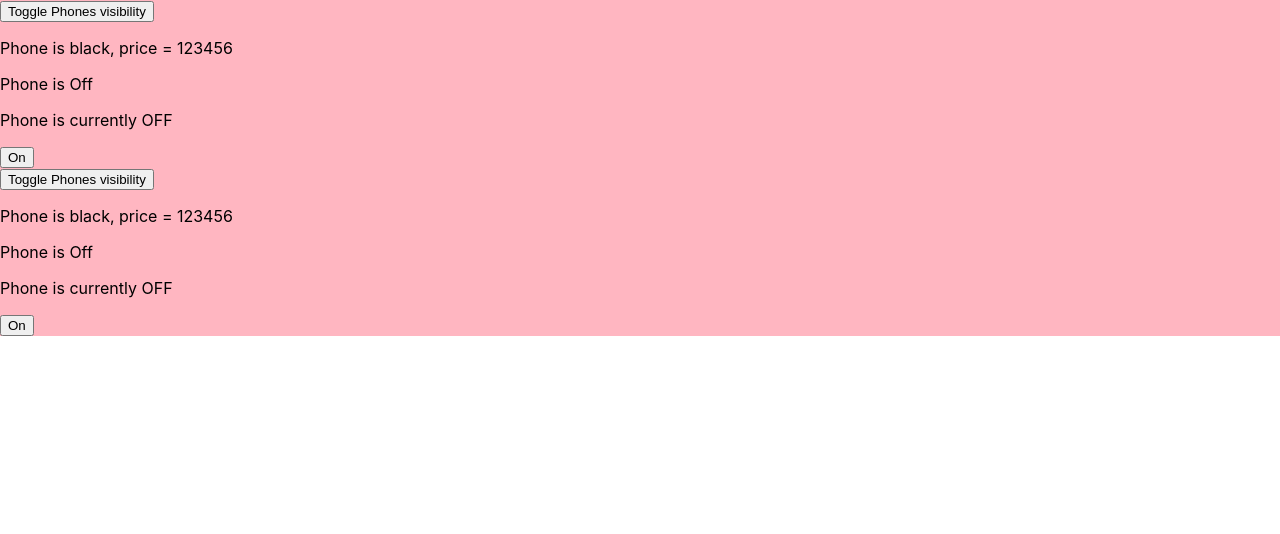
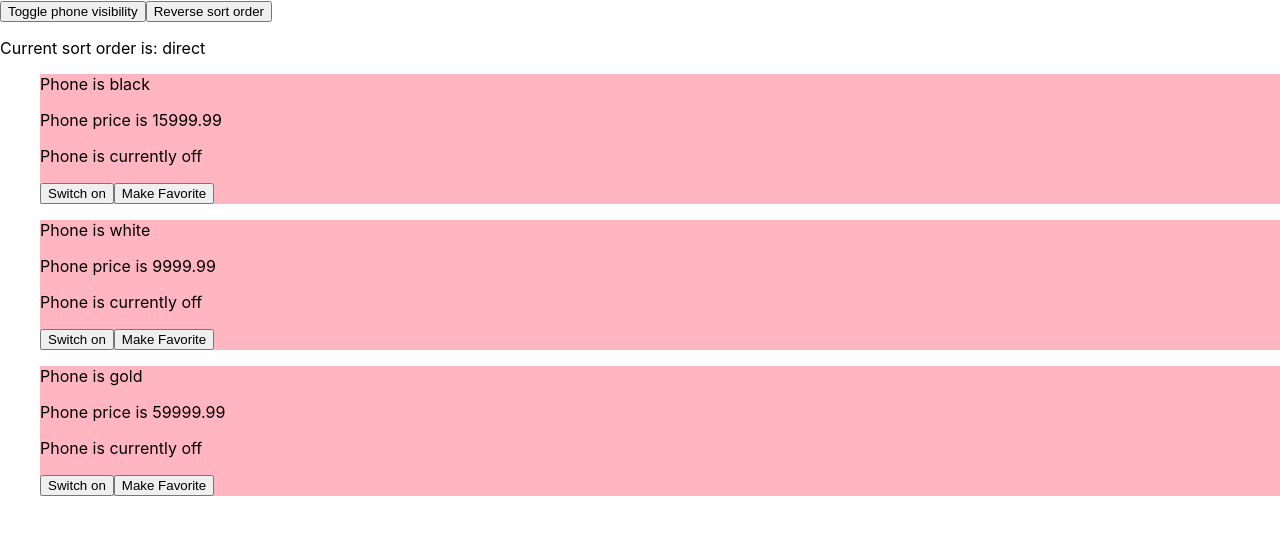
Before and after one commit to MicHaeLNgSd/fresh-branches-react, a React (Create React App) app: page / in a window 1280 px wide. Shown: the top 534 px of the page. Built offline with nearby package versions, Linux system fonts and the light colour scheme.

Commit message:
rewrite everything

```diff
--- a/src/App.js
+++ b/src/App.js
@@ -1,24 +1,10 @@
 import './App.css';
-import Greetings from './components/Greetings';
-import Header from './components/Header';
-import Paragraph from './components/Paragraph';
-import Phone from './components/Phone';
+import PhoneDashboard from './components/PhoneDashboard';
 
 function App(props) {
-  // props.state = {
-
-  // };
-
-  // phones: [
-  //   { id: 0, color: 'black', price: 789456 },
-  //   { id: 1, color: 'black', price: 456879 },
-  // ];
-  // const listOfPhones = phones.map((p) => <Phone color={p.color} price={p.price} />);
   return (
     <>
-      {/* {listOfPhones} */}
-      <Phone color="black" price="123456" />
-      <Phone color="black" price="123456" />
+      <PhoneDashboard />
     </>
   );
 }
--- a/src/components/Phone/index.jsx
+++ b/src/components/Phone/index.jsx
@@ -1,74 +1,50 @@
 import React from 'react';
 import './style.css';
-
 class Phone extends React.Component {
   constructor(props) {
     super(props);
-    this.state = { isPhoneOn: false, isPhoneShown: true };
+    this.state = {
+      isOn: false,
+    };
   }
 
-  handleToggleState = () => {
+  handleToggle = () => {
+    const { isOn } = this.state;
     this.setState({
-      isPhoneOn: !this.state.isPhoneOn,
-    });
-    // this.setState((state) => ({
-    //   isPhoneOn: !state.isPhoneOn,
-    // }));
-  };
-
-  handleVisibility = () => {
-    this.setState({
-      isPhoneShown: !this.state.isPhoneShown,
+      isOn: !isOn,
     });
   };
 
   render() {
-    const { color, price } = this.props;
-    const { isPhoneOn, isPhoneShown } = this.state;
+    const {
+      phone: { color, price, isFavorite, id },
+      toggleFavorite,
+    } = this.props;
+    const { isOn } = this.state;
 
-    const phoneStatus = isPhoneOn ? <PhoneOnText /> : <PhoneOffText />;
-    const classDiv = isPhoneOn ? 'on' : 'off';
+    const phoneStatus = isOn ? <PhoneOnText /> : <PhoneOffText />;
+    const containerClass = `phoneContainer ${isOn ? 'on' : 'off'}`;
 
     return (
-      <div className={classDiv}>
-        <button onClick={this.handleVisibility}>Toggle Phones visibility</button>
-        <p>
-          Phone is {color}, price = {price}
-        </p>
-        {isPhoneShown && (
-          <>
-            <p>Phone is {isPhoneOn ? 'On' : 'Off'}</p>
-            {phoneStatus}
-          </>
-        )}
-        <button onClick={this.handleToggleState}>{!isPhoneOn ? 'On' : 'Off'}</button>
+      <div className={containerClass}>
+        <p>Phone is {color}</p>
+        <p>Phone price is {price}</p>
+        {phoneStatus}
+        {isFavorite && <p>Phone is favorite</p>}
+        <button onClick={this.handleToggle}>Switch {isOn ? 'off' : 'on'}</button>
+        <button onClick={() => toggleFavorite(id)}>
+          {isFavorite ? 'Remove' : 'Make'} Favorite
+        </button>
       </div>
     );
   }
 }
 
 function PhoneOnText() {
-  return <p>Phone is currently ON</p>;
+  return <p>Phone is currently on</p>;
 }
 function PhoneOffText() {
-  return <p>Phone is currently OFF</p>;
+  return <p>Phone is currently off</p>;
 }
 
-// function Phone({ color, price }) {
-//   const [isPhoneOn, setisPhoneOn] = useState(false);
-//   function phoneStateToggle() {
-//     return setisPhoneOn((prevState) => !prevState);
-//   }
-
-//   return (
-//     <div>
-//       <p>
-//         The {color.toLowerCase()} phone that costs is {price} is{' '}
-//         {isPhoneOn ? 'On' : 'Off'}
-//       </p>
-//       <button onClick={phoneStateToggle}>{!isPhoneOn ? 'On' : 'Off'}</button>
-//     </div>
-//   );
-// }
-
 export default Phone;
--- /dev/null
+++ b/src/components/PhoneDashboard/index.jsx
@@ -0,0 +1,31 @@
+import React from 'react';
+import PhoneList from '../PhoneList';
+
+class PhoneDashboard extends React.Component {
+  constructor(props) {
+    super(props);
+
+    this.state = {
+      isPhoneShown: true,
+    };
+  }
+
+  handleVisibility = () => {
+    this.setState({
+      isPhoneShown: !this.state.isPhoneShown,
+    });
+  };
+
+  render() {
+    const { isPhoneShown } = this.state;
+
+    return (
+      <>
+        <button onClick={this.handleVisibility}>Toggle phone visibility</button>
+        {isPhoneShown && <PhoneList />}
+      </>
+    );
+  }
+}
+
+export default PhoneDashboard;
--- /dev/null
+++ b/src/components/PhoneList/index.jsx
@@ -0,0 +1,76 @@
+import React from 'react';
+import Phone from '../Phone';
+
+class PhoneList extends React.Component {
+  constructor(props) {
+    super(props);
+
+    this.state = {
+      isDirectSortOrder: true,
+      phones: [
+        {
+          id: 0,
+          color: 'black',
+          price: 15999.99,
+          isFavorite: false,
+        },
+        {
+          id: 1,
+          color: 'white',
+          price: 9999.99,
+          isFavorite: false,
+        },
+        {
+          id: 2,
+          color: 'gold',
+          price: 59999.99,
+          isFavorite: false,
+        },
+      ],
+    };
+  }
+
+  toggleSortOrder = () => {
+    /*
+      1. взяти масив зі стейту
+      2. перевернути його
+      3. оновити стан, не забути змінити змінну яка стежить за порядком масиву
+    */
+
+    const { phones, isDirectSortOrder } = this.state;
+    const phonesCopy = structuredClone(phones);
+    phonesCopy.reverse();
+    this.setState({
+      isDirectSortOrder: !isDirectSortOrder,
+      phones: phonesCopy,
+    });
+  };
+
+  toggleFavorite = (id) => {
+    const { phones } = this.state;
+    const newPhones = phones.map((p) =>
+      id !== p.id ? p : { ...p, isFavorite: !p.isFavorite }
+    );
+    this.setState({ phones: newPhones });
+  };
+
+  render() {
+    const { phones, isDirectSortOrder } = this.state;
+    // Верхньому елементу / компоненту який ви повертаєте з мапи
+    // НЕОБХІДНО вказати унікальний для цього списка службовий проп
+    // key
+    const phonesComponents = phones.map((p) => (
+      <Phone key={p.id} phone={p} toggleFavorite={this.toggleFavorite} />
+    ));
+
+    return (
+      <>
+        <button onClick={this.toggleSortOrder}>Reverse sort order</button>
+        <p>Current sort order is: {isDirectSortOrder ? 'direct' : 'reversed'}</p>
+        <ul>{phonesComponents}</ul>
+      </>
+    );
+  }
+}
+
+export default PhoneList;
```
